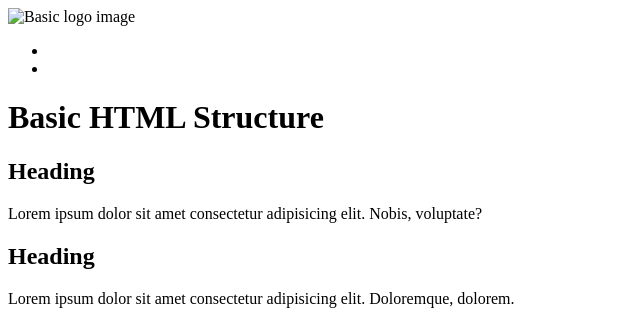
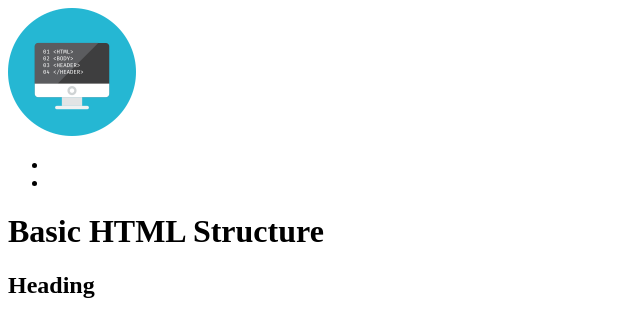
Before and after one commit to fatmilsaidi6-cmyk/wdd130, a plain HTML site: page week02/basic-layout.html in a window 1280 px wide. Shown: the top 310 px of the page, without its empty margins (0-640 px from the left). Drawn offline with Linux system fonts and the light colour scheme.

Commit message:
fixed changes

```diff
--- a/week02/basic-layout.html
+++ b/week02/basic-layout.html
@@ -11,7 +11,7 @@
 
 <body>
 <header>
-    <img src="wdd130/week02/images/basic-logo.png " alt="Basic logo image" width="128" height="128">
+    <img src="images/basic-logo.png " alt="Basic logo image" width="128" height="128">
 </header>
 <nav>
     <ul>
```
